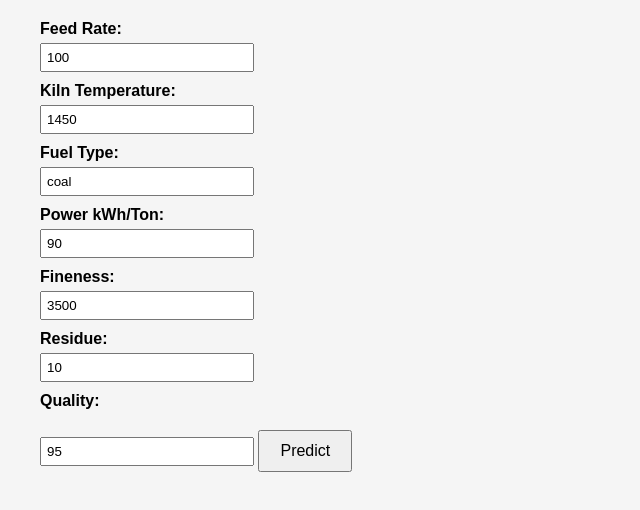
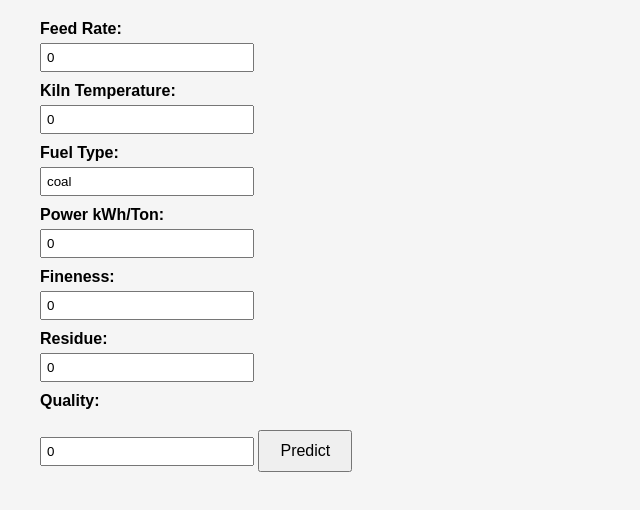
Before and after one commit to akshathasomnath/cement-agent, a plain HTML site: page index.html in a window 1280 px wide. Shown: the part 78-588 px from the top of the page, without its empty margins (0-640 px from the left). Drawn offline with Linux system fonts and the light colour scheme.

Commit message:
Update index.html

```diff
--- a/index.html
+++ b/index.html
@@ -18,13 +18,13 @@
 <h1>JK Cement Prediction</h1>
 
 <form id="agentForm">
-  <label>Feed Rate:</label><input type="number" name="feed_rate" value="100" required>
-  <label>Kiln Temperature:</label><input type="number" name="kiln_temp" value="1450" required>
+  <label>Feed Rate:</label><input type="number" name="feed_rate" value="0" required>
+  <label>Kiln Temperature:</label><input type="number" name="kiln_temp" value="0" required>
   <label>Fuel Type:</label><input type="text" name="fuel_type" value="coal" required>
-  <label>Power kWh/Ton:</label><input type="number" name="power_kwh_per_ton" value="90" required>
-  <label>Fineness:</label><input type="number" name="fineness" value="3500" required>
-  <label>Residue:</label><input type="number" name="residue" value="10" required>
-  <label>Quality:</label><input type="number" name="quality" value="95" required>
+  <label>Power kWh/Ton:</label><input type="number" name="power_kwh_per_ton" value="0" required>
+  <label>Fineness:</label><input type="number" name="fineness" value="0" required>
+  <label>Residue:</label><input type="number" name="residue" value="0" required>
+  <label>Quality:</label><input type="number" name="quality" value="0" required>
   <button type="submit">Predict</button>
 </form>
 
```
